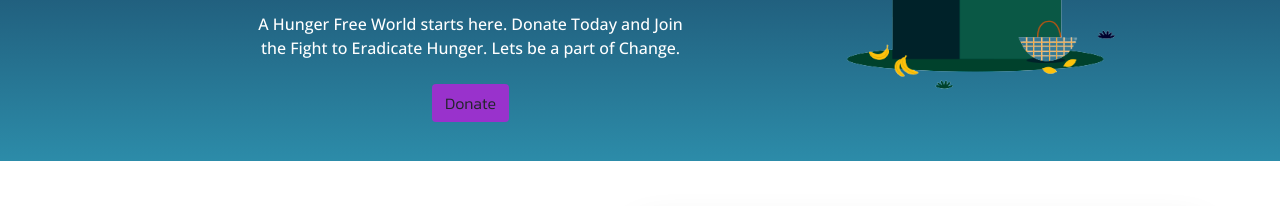
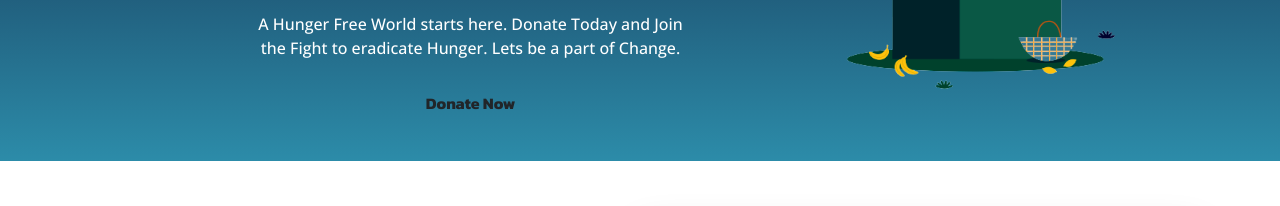
Before and after one commit to Abhijeet766/Payment-Gateway-Integration, a plain HTML site: page index.html in a window 1280 px wide. Shown: the part 295-501 px from the top of the page. Drawn offline with nearby package versions, Linux system fonts and the light colour scheme; a web font is replaced by a local one.

Commit message:
Update index.html

```diff
--- a/index.html
+++ b/index.html
@@ -71,8 +71,8 @@
           <div class="col-md-7 col-sm-12">
             <h6 class="font2">Its Time To Donate</h6>
             <h1>One Bite Closer</h1>
-            <p class="font2">A Hunger Free World starts here. Donate Today and Join the Fight to Eradicate Hunger. Lets be a part of Change.</p>
-            <button class="btn" onclick=" window.open('https://rzp.io/l/JykX14aJ','_blank')" style=" background-color: darkorchid;">Donate</button>
+            <p class="font2">A Hunger Free World starts here. Donate Today and Join the Fight to eradicate Hunger. Lets be a part of Change.</p>
+            <button class="btn" onclick=" window.open('https://rzp.io/l/JykX14aJ','_blank')"><b>Donate Now</b></button>
           </div>
           <div class="col-md-5 col-sm-12">
             <img src="assets/home-img.png" alt="Books">
```
